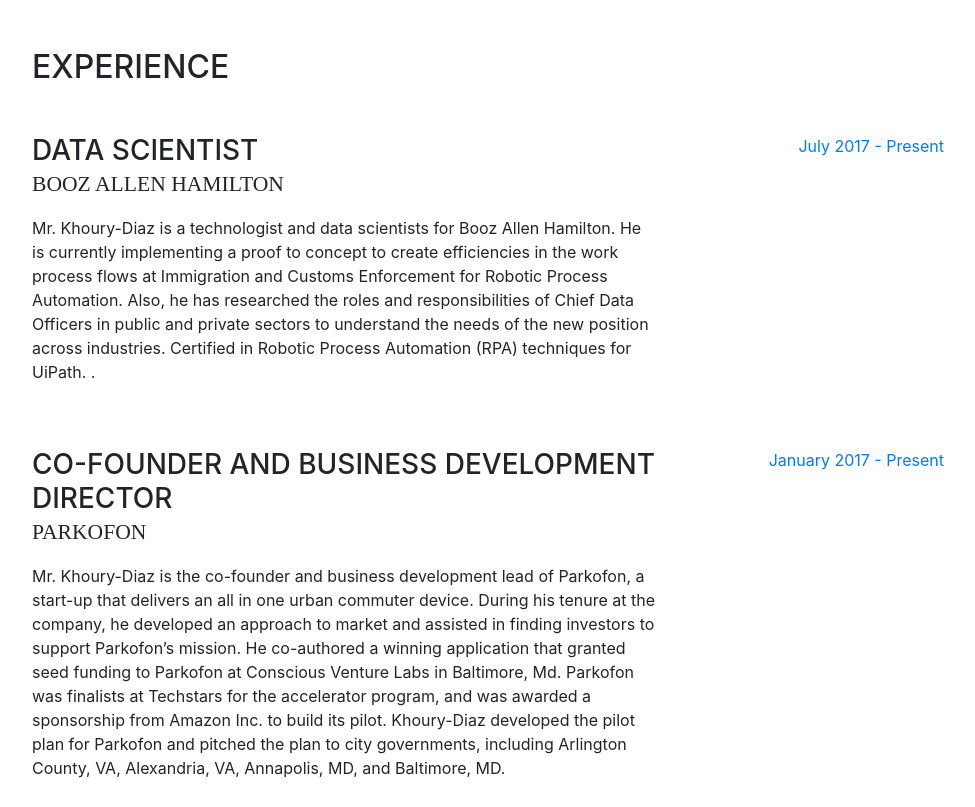
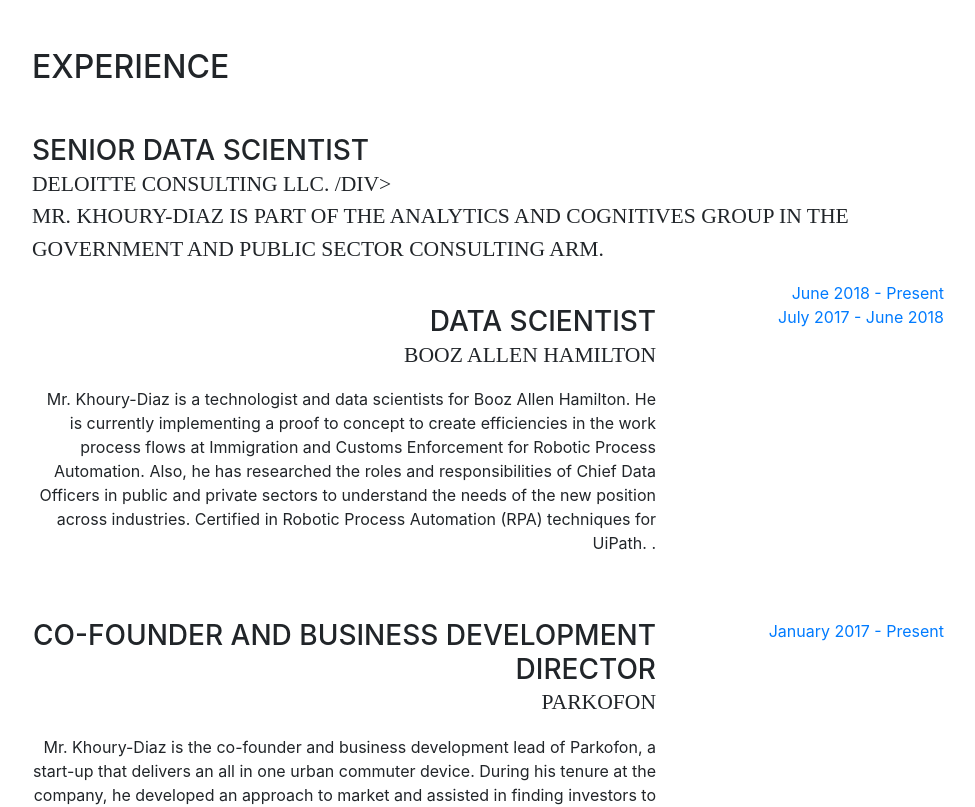
Before and after one commit to jerzeyguy384/jerzeyguy384.github.io, a website with bundled scripts: page index.html in a window 1280 px wide. Shown: the part 800-1607 px from the top of the page, without its empty margins (288-1263 px from the left). Built offline with nearby package versions, Linux system fonts and the light colour scheme; a web font is replaced by a local one.

Commit message:
job updates

```diff
--- a/index.html
+++ b/index.html
@@ -74,10 +74,10 @@
           <h1 class="mb-0">Pedro
             <span class="text-primary">Khoury-Diaz</span>
           </h1>
-          <div class="subheading mb-5">"The Capitol City" Washington, DC · (202) 492-2878 ·
+          <div class="subheading mb-5">"The Capital City" Washington, DC · (202) 492-2878 ·
             <a href="mailto:pedro.khoury@gmail.com">E-mail Me</a>
           </div>
-          <p class="mb-5">Pedro Khoury-Diaz is a Senior Data Scientist with Deloitte and he started at the firm in June 2018. He's a mid-career professional who left a career in international development to be apart of the big data revolution. Mr. Khoury-Diaz earned a masters degree in data analytics from Johns Hopkins University and completed the part-time data science program at General Assembly. He can work in Python, R, Stata, SAS, ArcGIS, SQL, UiPath and other modern software for analytics and web development.</p>
+          <p class="mb-5">Pedro Khoury-Diaz is a Senior Data Scientist with Deloitte and he started at the firm in June 2018. He's a mid-career professional who left a career in international development to be apart of the big data revolution. Mr. Khoury-Diaz earned a masters degree in data analytics from Johns Hopkins University and completed the part-time data science program at General Assembly. He previous worked for Booz Allen Hamilton, Save the Children, the American Institutes for Research, the U.S. Peace Corps and the State of New Jersey. He can work in Python, SQL, R, UiPath and other modern software for analytics and web development.</p>
           <ul class="list-inline list-social-icons mb-0">
             <li class="list-inline-item">
               <a href="https://www.facebook.com/pedro.khoury.71">
@@ -111,6 +111,15 @@
         <div class="my-auto">
           <h2 class="mb-5">Experience</h2>
 
+<div class="resume-item d-flex flex-column flex-md-row mb-5">
+            <div class="resume-content mr-auto">
+              <h3 class="mb-0">Senior Data Scientist</h3>
+              <div class="subheading mb-3">Deloitte Consulting LLC. /div>
+              <p>Mr. Khoury-Diaz is part of the analytics and cognitives group in the Government and Public Sector consulting arm.</p>
+            </div>
+            <div class="resume-date text-md-right">
+              <span class="text-primary">June 2018 - Present</span>
+
           <div class="resume-item d-flex flex-column flex-md-row mb-5">
             <div class="resume-content mr-auto">
               <h3 class="mb-0">Data Scientist</h3>
@@ -118,7 +127,7 @@
               <p>Mr. Khoury-Diaz is a technologist and data scientists for Booz Allen Hamilton. He is currently implementing a proof to concept to create efficiencies in the work process flows at Immigration and Customs Enforcement for Robotic Process Automation. Also, he has researched the roles and responsibilities of Chief Data Officers in public and private sectors to understand the needs of the new position across industries. Certified in Robotic Process Automation (RPA) techniques for UiPath. .</p>
             </div>
             <div class="resume-date text-md-right">
-              <span class="text-primary">July 2017 - Present</span>
+              <span class="text-primary">July 2017 - June 2018</span>
             </div>
           </div>
 
```
